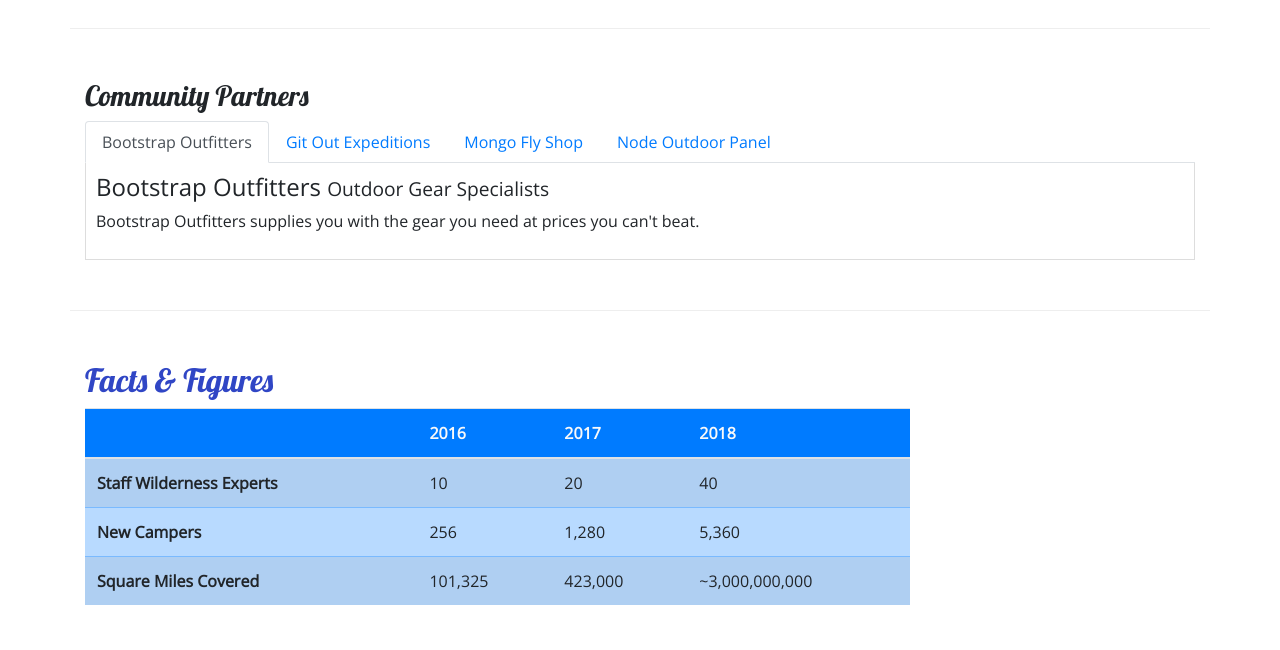
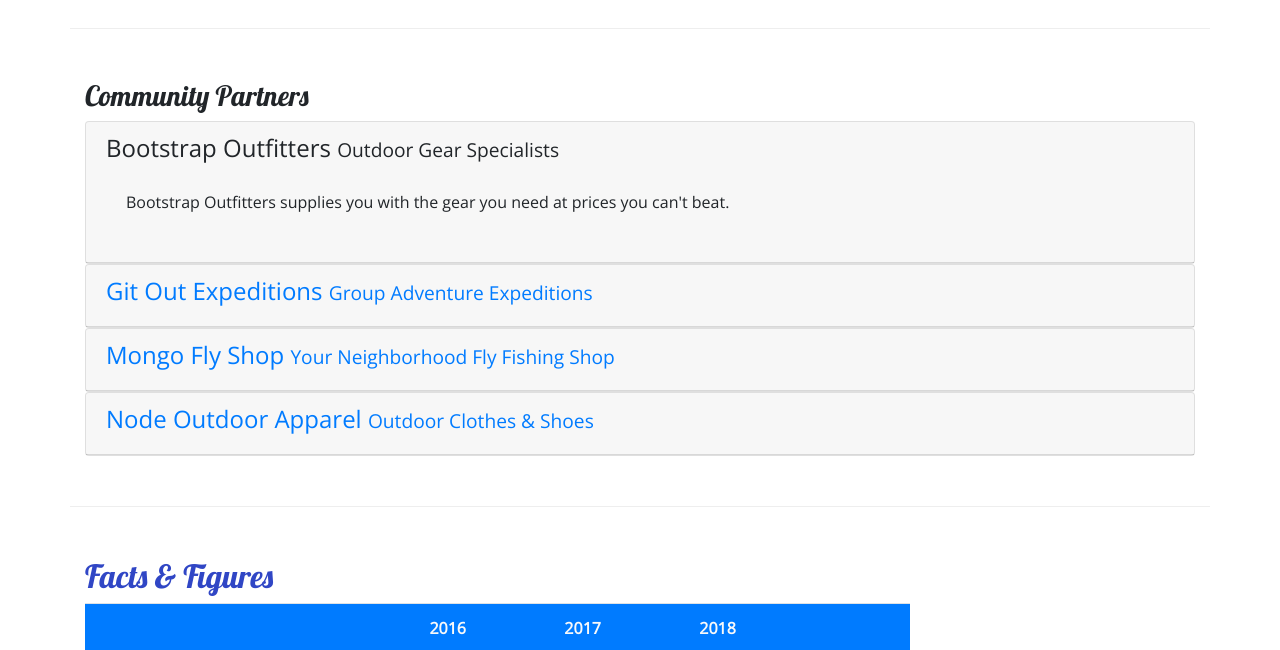
Before and after one commit to yonitekdev/Nucampsite2, a website: page aboutus.html in a window 1280 px wide. Shown: the part 800-1450 px from the top of the page. Drawn offline with nearby package versions, Linux system fonts and the light colour scheme.

Commit message:
Transformed tabs from last commit into a bootstrap accordion

```diff
--- a/aboutus.html
+++ b/aboutus.html
@@ -107,28 +107,54 @@
         <div class="row row-content">
             <div class="col">
                 <h3>Community Partners</h3>
-                <ul class="nav nav-tabs">
-                    <li class="nav-item"><a class="nav-link active" href="#bootstrap" role="tab" data-toggle="tab">Bootstrap Outfitters</a></li>
-                    <li class="nav-item"><a class="nav-link" href="#git" role="tab" data-toggle="tab">Git Out Expeditions</a></li>
-                    <li class="nav-item"><a class="nav-link" href="#mongo" role="tab" data-toggle="tab">Mongo Fly Shop</a></li>
-                    <li class="nav-item"><a class="nav-link" href="#node" role="tab" data-toggle="tab">Node Outdoor Panel</a></li>
-                </ul>
-                <div class="tab-content">
-                    <div role="tabpanel" class="tab-pane fade show active" id="bootstrap">
-                        <h4>Bootstrap Outfitters <small>Outdoor Gear Specialists</small></h4>
-                        <p class="d-none d-sm-block">Bootstrap Outfitters supplies you with the gear you need at prices you can't beat.</p>
+                <div id="accordion">
+                    <div class="card">
+                        <div role="tab" class="card-header">
+                            <h4>
+                                <a data-toggle="collapse" data-target="#bootstrap">Bootstrap Outfitters <small>Outdoor Gear Specialists</small></a>
+                            </h4>
+                            <div class="collapse show" id="bootstrap" data-parent="#accordion">
+                                <div class="card-body">
+                                    <p class="d-none d-sm-block">Bootstrap Outfitters supplies you with the gear you need at prices you can't beat.</p>
+                                </div>
+                            </div>
+                        </div>
                     </div>
-                    <div role="tabpanel" class="tab-pane fade" id="git">
-                        <h4>Git Out Expeditions <small>Group Adventure Expeditions</small></h4>
-                        <p class="d-none d-sm-block">Join Git Out Expeditions to explore new horizons with a group of other adventurers!</p>
+                    <div class="card">
+                        <div role="tab" class="card-header">
+                            <h4>
+                                <a class="collapsed" data-toggle="collapse" data-target="#git">Git Out Expeditions <small>Group Adventure Expeditions</small></a>
+                            </h4>
+                            <div class="collapse" id="git" data-parent="#accordion">
+                                <div class="card-body">
+                                    <p class="d-none d-sm-block">Join Git Out Expeditions to explore new horizons with a group of other adventurers!</p>
+                                </div>
+                            </div>
+                        </div>
                     </div>
-                    <div role="tabpanel" class="tab-pane fade" id="mongo">
-                        <h4>Mongo Fly Shop <small>Your Neighborhood Fly Fishing Shop</small></h4>
-                        <p class="d-none d-sm-block">Need a new fishing pole, a tacklebox, or flies of all kinds? Stop by Mongo Fly Shop.</p>
+                    <div class="card">
+                        <div role="tab" class="card-header">
+                            <h4>
+                                <a class="collapsed" data-toggle="collapse" data-target="#mongo">Mongo Fly Shop <small>Your Neighborhood Fly Fishing Shop</small></a>
+                            </h4>
+                            <div class="collapse" id="mongo" data-parent="#accordion">
+                                <div class="card-body">
+                                    <p class="d-none d-sm-block">Need a new fishing pole, a tacklebox, or flies of all kinds? Stop by Mongo Fly Shop.</p>
+                                </div>
+                            </div>
+                        </div>
                     </div>
-                    <div role="tabpanel" class="tab-pane fade" id="node">
-                        <h4>Node Outdoor Apparel <small>Outdoor Clothes & Shoes</small></h4>
-                        <p class="d-none d-sm-block">From polar fleeces to swimsuits, hiking boots to waders, a visit to Node will be sure to get you covered.</p>
+                    <div class="card">
+                        <div role="tab" class="card-header">
+                            <h4>
+                                <a class="collapsed" data-toggle="collapse" data-target="#node">Node Outdoor Apparel <small>Outdoor Clothes & Shoes</small></a>
+                            </h4>
+                            <div class="collapse" id="node" data-parent="#accordion">
+                                <div class="card-body">
+                                    <p class="d-none d-sm-block">From polar fleeces to swimsuits, hiking boots to waders, a visit to Node will be sure to get you covered.</p>
+                                </div>
+                            </div>
+                        </div>
                     </div>
                 </div>
             </div>
```
